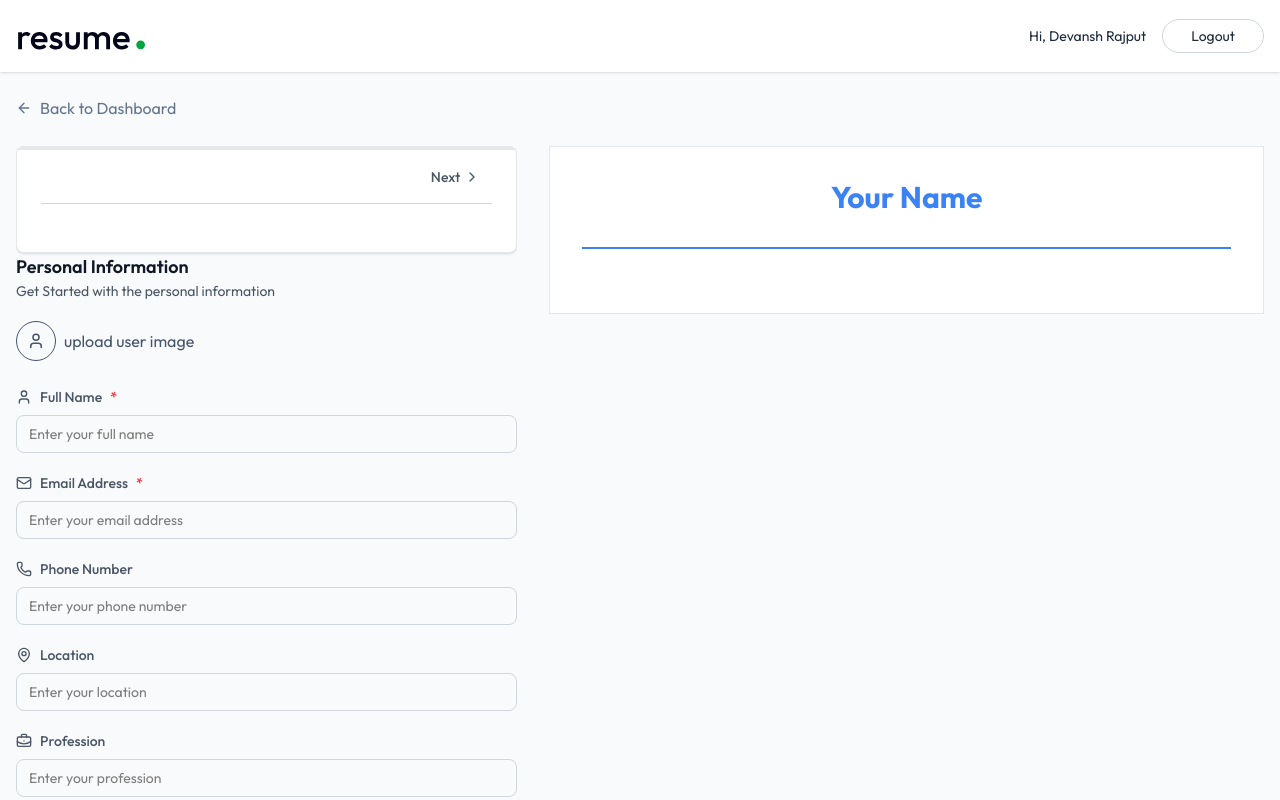
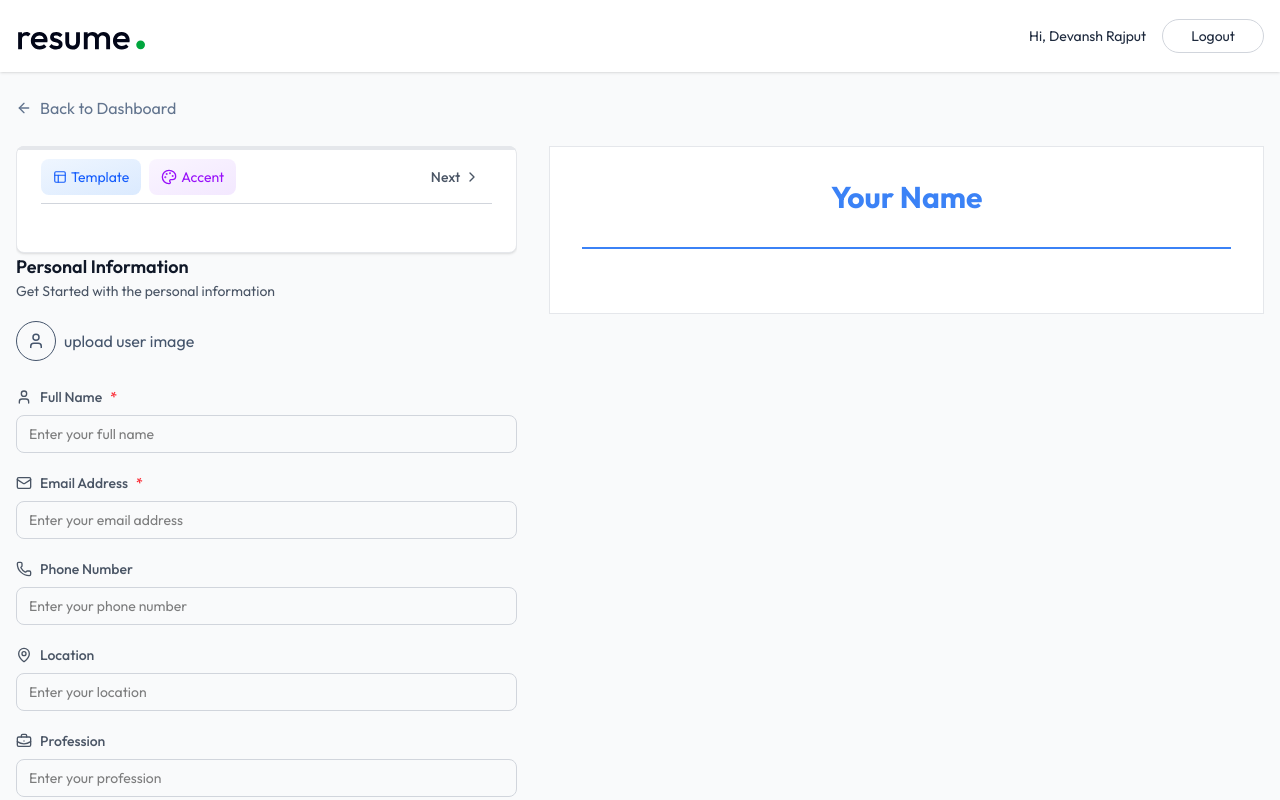
Before and after one commit to devanshrajput07/Resume_Builder, a React (Vite) app in the folder client/: page /app/builder/1 in a window 1280 px wide. Shown: the top 800 px of the page. Built offline with nearby package versions, Linux system fonts and the light colour scheme.

Commit message:
Add template selector & color picker

```diff
--- a/client/src/assets/assets.js
+++ b/client/src/assets/assets.js
@@ -66,7 +66,7 @@ export const dummyResumeData = [
             }
         ],
         template: "minimal-image",
-        accent_color: "#14B8A6",
+        accentColor: "#14B8A6",
         project: [
             {
                 name: "Team Task Management System",
@@ -141,7 +141,7 @@ export const dummyResumeData = [
             }
         ],
         template: "minimal-image",
-        accent_color: "#6366F1",
+        accentColor: "#6366F1",
         project: [
             {
                 name: "FitTrack - Fitness Dashboard",
@@ -216,7 +216,7 @@ export const dummyResumeData = [
             }
         ],
         template: "minimal-image",
-        accent_color: "#F59E0B",
+        accentColor: "#F59E0B",
         project: [
             {
                 name: "Invoicr - Invoice Management System",
--- /dev/null
+++ b/client/src/components/ColorPicker.jsx
@@ -0,0 +1,58 @@
+import React, { useState } from "react";
+import { Palette, Check } from "lucide-react";
+
+const ColorPicker = ({ selectedColor, onChange }) => {
+  const colors = [
+    { name: "Blue", value: "#3B82F6" },
+    { name: "Red", value: "#EF4444" },
+    { name: "Green", value: "#10B981" },
+    { name: "Yellow", value: "#F59E0B" },
+    { name: "Purple", value: "#8B5CF6" },
+    { name: "Pink", value: "#EC4899" },
+    { name: "Teal", value: "#14B8A6" },
+    { name: "Orange", value: "#F97316" },
+    { name: "Gray", value: "#64748B" },
+    { name: "Black", value: "#000000" },
+  ];
+  const [isOpen, setIsOpen] = useState(false);
+
+  return (
+    <div className="relative">
+      <button
+        onClick={() => setIsOpen(!isOpen)}
+        className="flex items-center gap-1 text-sm text-purple-600 bg-gradient-to-br from-purple-50 to-purple-100 ring:purple-200 hover:ring transition-all rounded-lg px-3 py-2"
+      >
+        <Palette size={16} /> <span className="max-sm:hidden">Accent</span>
+      </button>
+      {isOpen && (
+        <div className="grid grid-cols-4 w-60 gap-2 absolute top-full left-0 right-0 p-3 mt-2 z-10 bg-white rounded-md border border-gray-200 shadow-sm">
+          {colors.map((color) => (
+            <div
+              key={color.value}
+              className="relative cursor-pointer group flex flex-col"
+              onClick={() => {
+                onChange(color.value);
+                setIsOpen(false);
+              }}
+            >
+              <div
+                className="w-12 h-12 rounded-full border-2 border-transparent group-hover:border-black/25 transition-colors"
+                style={{ backgroundColor: color.value }}
+              ></div>
+              {selectedColor === color.value && (
+                <div>
+                  <Check className="size-5 text-white" />
+                </div>
+              )}
+              <p className="text-xs text-center mt-1 text-gray-600">
+                {color.name}
+              </p>
+            </div>
+          ))}
+        </div>
+      )}
+    </div>
+  );
+};
+
+export default ColorPicker;
--- /dev/null
+++ b/client/src/components/TemplateSelector.jsx
@@ -0,0 +1,74 @@
+import { Check, Layout } from "lucide-react";
+import React, { useState } from "react";
+
+const TemplateSelector = ({ selectedTemplate, onChange }) => {
+  const [isOpen, setIsOpen] = useState(false);
+  const templates = [
+    {
+      id: "classic",
+      name: "Classic",
+      preview:
+        "A clean, traditional resume format with clear sections and professional typography.",
+    },
+    {
+      id: "modern",
+      name: "Modern",
+      preview:
+        "Sleek design with strategic use of color and contemporary fonts.",
+    },
+    {
+      id: "minimal",
+      name: "Minimal",
+      preview: "Ultra clean design that puts your content in the spotlight.",
+    },
+    {
+      id: "minimal-image",
+      name: "Minimal-Image",
+      preview: "A minimal template with a single image and clean typography.",
+    },
+  ];
+  return (
+    <div className="relative">
+      <button
+        onClick={() => setIsOpen(!isOpen)}
+        className="flex items-center gap-1 text-sm text-blue-600 bg-gradient-to-br from-blue-50 to-blue-100 ring:blue-300 hover:ring transition-all px-3 py-2 rounded-lg"
+      >
+        <Layout size={14} /> <span className="max-sm:hidden">Template</span>
+      </button>
+      {isOpen && (
+        <div className="absolute top-full w-xs p-3 mt-2 space-y-3 z-10 bg-white border border-gray-200 rounded-md shadow-sm">
+          {templates.map((template) => (
+            <div
+              key={template.id}
+              onClick={() => {
+                onChange(template.id);
+                setIsOpen(false);
+              }}
+              className={`relative p-3 border rounded-md cursor-pointer transition-all ${
+                selectedTemplate === template.id
+                  ? "border-blue-400 bg-blue-100"
+                  : "border-gray-300 hover:border-gray-400 hover:bg-gray-100"
+              }`}
+            >
+              {selectedTemplate === template.id && (
+                <div className="absolute top-2 right-2">
+                  <div className="size-5 bg-blue-400 rounded-full flex items-center justify-center">
+                    <Check className="w-3 h-3 text-white" />
+                  </div>
+                </div>
+              )}
+              <div className="space-y-1">
+                <h4 className="font-medium text-gray-800">{template.name}</h4>
+                <div className="mt-2 p-2 bg-blue-50 rounded text-xs text-gray-500 italic">
+                  {template.preview}{" "}
+                </div>
+              </div>
+            </div>
+          ))}
+        </div>
+      )}
+    </div>
+  );
+};
+
+export default TemplateSelector;
--- a/client/src/pages/ResumeBuilder.jsx
+++ b/client/src/pages/ResumeBuilder.jsx
@@ -14,6 +14,8 @@ import {
 } from "lucide-react";
 import PersonalInfoForm from "../components/PersonalInfoForm";
 import ResumePreview from "../components/ResumePreview";
+import TemplateSelector from "../components/TemplateSelector";
+import ColorPicker from "../components/ColorPicker.jsx";
 
 const ResumeBuilder = () => {
   const { resumeId } = useParams();
@@ -86,7 +88,23 @@ const ResumeBuilder = () => {
 
               {/* Section Navigation */}
               <div className="flex justify-between items-center mb-6 border-b border-gray-300 py-1">
-                <div></div>
+                <div className="flex items-center gap-2">
+                  <TemplateSelector
+                    selectedTemplate={resumeData.template}
+                    onChange={(template) =>
+                      setResumeData((prev) => ({ ...prev, template }))
+                    }
+                  />
+                  <ColorPicker
+                    selectedColor={resumeData.accentColor}
+                    onChange={(color) =>
+                      setResumeData((prev) => ({
+                        ...prev,
+                        accentColor: color,
+                      }))
+                    }
+                  />
+                </div>
                 <div className="flex items-center">
                   {activeSectionIndex !== 0 && (
                     <button
```
